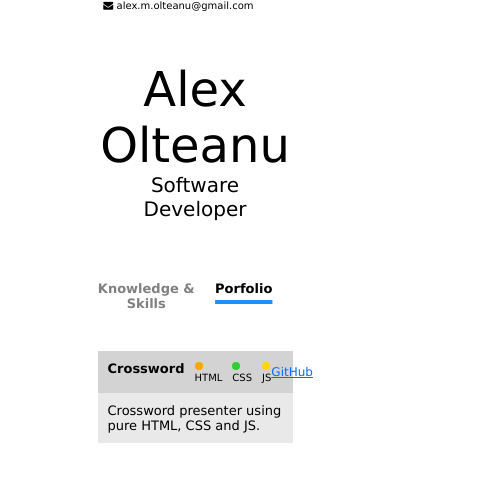
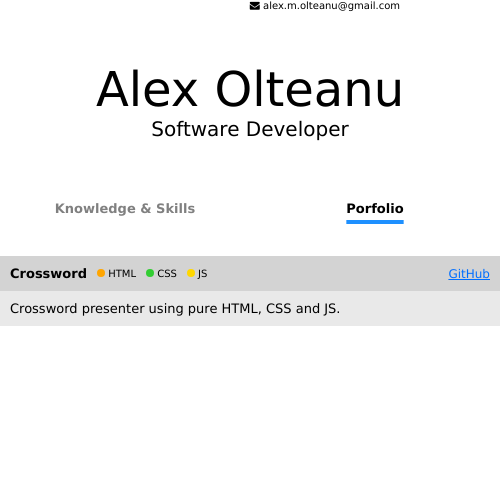
Before and after one commit to axolteanu/axolteanu.github.io, a plain HTML site: page index.html in a window 390 px wide. Shown: the whole page, 500 px wide, since content can reach past the window. Drawn offline with Linux system fonts and the light colour scheme.

Commit message:
Adjust width according to screen size.

```diff
--- a/index.html
+++ b/index.html
@@ -11,6 +11,13 @@
       #view{
         width: 50%;
         margin: auto;
+        min-width: 500px;
+      }
+
+      @media (max-width: 500px) {
+        #view{
+          width: 100%;
+        }
       }
 
       #header{
```
